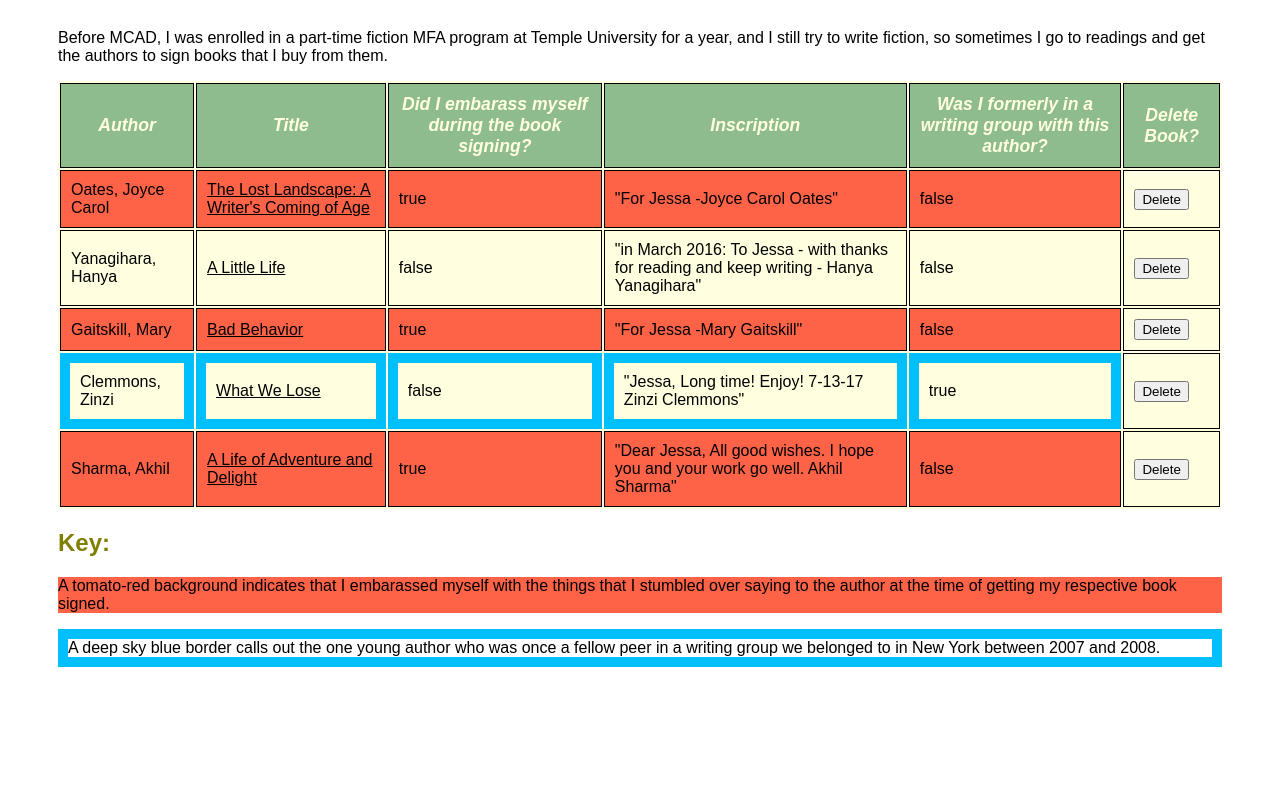
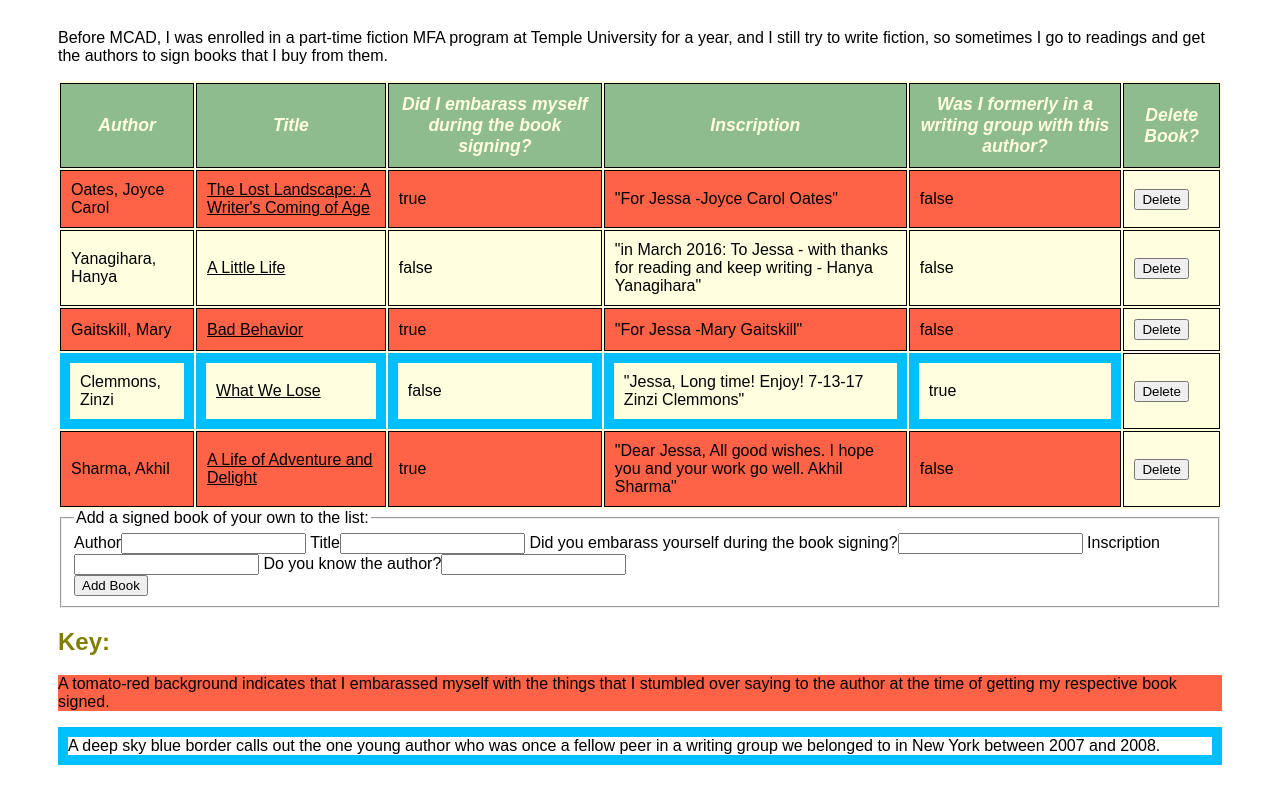
Before and after one commit to jfark/prgrmwk11, a plain HTML site: page index.html in a window 1280 px wide. Shown: the part 108-912 px from the top of the page. Before the commit the page ends 825 px from the top, so only its background shows below. Drawn offline with nearby package versions, Linux system fonts and the light colour scheme.

Commit message:
First Attempt to Add

```diff
--- a/index.html
+++ b/index.html
@@ -34,6 +34,21 @@
 			</tbody>
 		</table>
 
+		<form v-on:submit.prevent="addBook">
+			<fieldset>
+				<legend>Add a signed book of your own to the list: </legend>
+				<div class="form-group">
+					<label>Author<input v-model="authorInput" type="text"/></label>
+					<label>Title<input v-model="titleInput" type="text"/></label>
+					<label>Did you embarass yourself during the book signing?<input v-model="awkwardInput"/></label>
+					<label>Inscription<input v-model="inscriptionInput"/></label>
+					<label>Do you know the author?<input v-model="friendInput"/></label>
+				</div>
+				<button type="submit">Add Book</button>
+			</fieldset>
+		</form>
+
+
 		<h2>Key:</h2>
 
 		<p class="embarassing">A tomato-red background indicates that I embarassed myself with the things that I stumbled over saying to the author at the time of getting my respective book signed.</p>
--- a/script.js
+++ b/script.js
@@ -1,6 +1,11 @@
 var signedBooksCollection = new Vue ({
 	el: '.books',
 	data: {
+		authorInput: "",
+		titleInput: "",
+		awkwardInput: "",
+		inscriptionInput: "",
+		friendInput: "",
 		signedBook: [
 	{
 		author: "Oates, Joyce Carol",
@@ -53,6 +58,15 @@
 					return false;
 				}
 			})
+		},
+		addBook: function(){
+			let newBook = {
+				author: this.authorInput,
+				title: this.titleInput,
+				didIEmbarassMyself: this.awkwardInput,
+				inscription: this.inscription,
+				writingGroupFriend: this.friendInput,
+			}
 		}
 	}
 })
```
